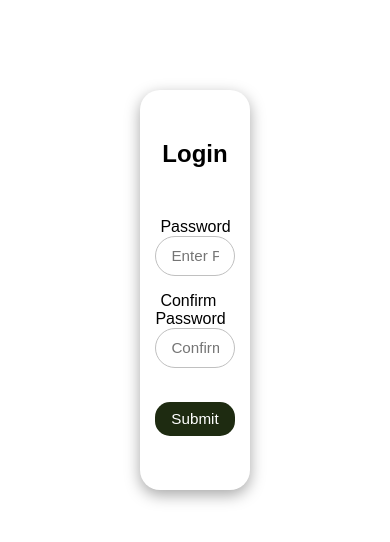
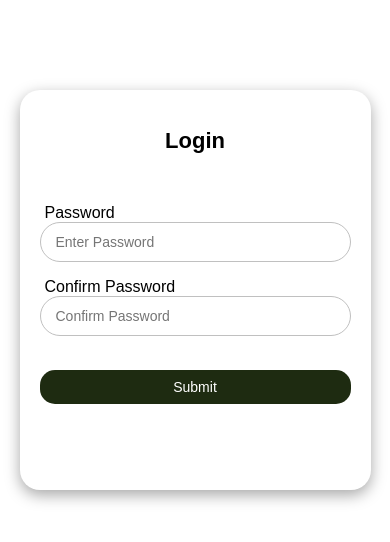
Before and after one commit to Mandela-Inegbedion/password, a plain HTML site: page index.html in a window 390 px wide. Drawn offline with Linux system fonts and the light colour scheme.

Commit message:
Made it responsive

```diff
--- a/style.css
+++ b/style.css
@@ -49,12 +49,35 @@ button:hover {
     background-color: rgba(16, 30, 3, 0.628);
 }
 
+
+/* Tablets*/
+@media (max-width: 1024px) {
+    .form-container {
+        width: 70%;
+        padding: 30px;
+    }
+}
+
+/* large phones */
+@media (max-width: 768px) {
+    .form-container {
+        width: 80%;
+        padding: 25px;
+    }
+}
+
+/* Phones */
 @media (max-width: 480px) {
     .form-container {
-        padding: 30px 15px;
+        width: 90%;
+        padding: 20px;
     }
 
     input, button {
-        font-size: 15.2px;
+        font-size: 14px;
+    }
+
+    h2 {
+        font-size: 22px;
     }
 }
```
